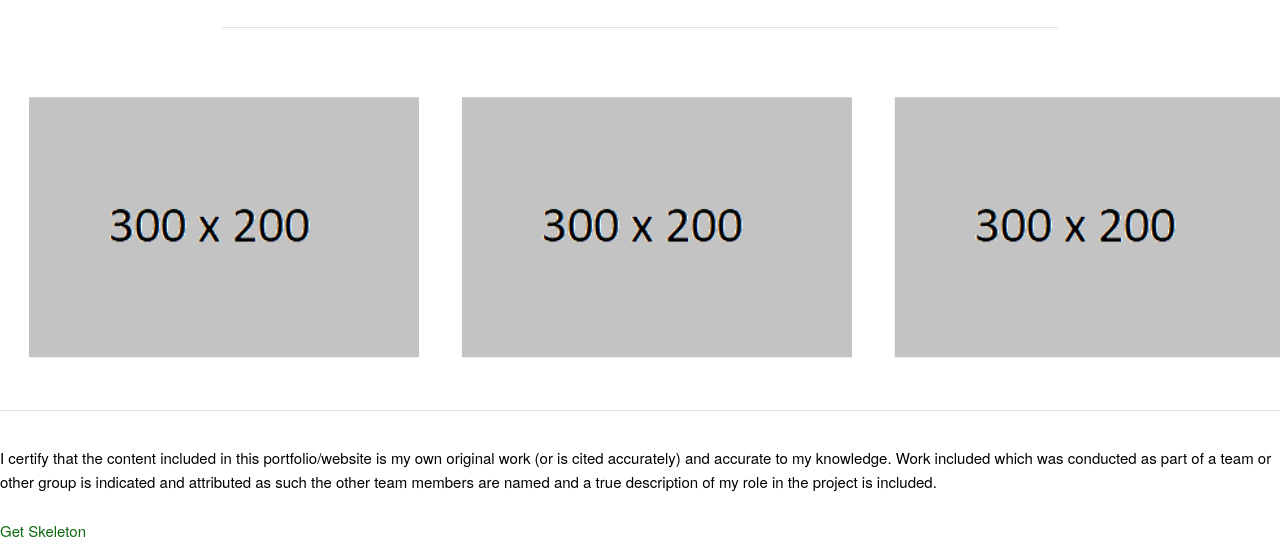
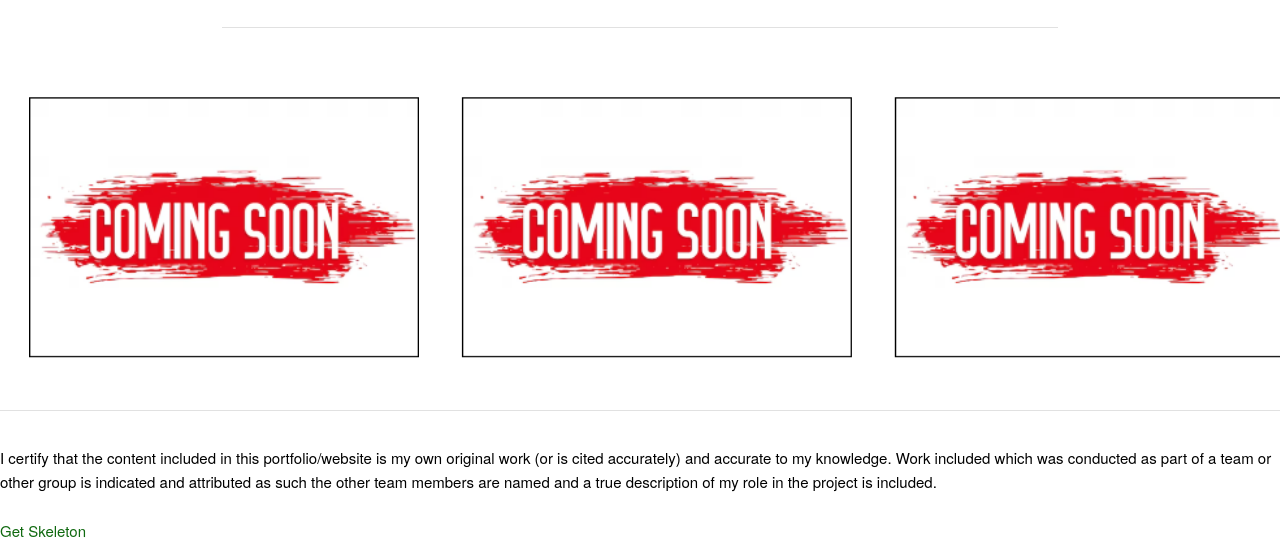
Before and after one commit to gilmore-ec/Portfolio-Site, a plain HTML site: page projects.html in a window 1280 px wide. Shown: the part 319-862 px from the top of the page. Drawn offline with nearby package versions, Linux system fonts and the light colour scheme.

Commit message:
Small fixes

```diff
--- a/projects.html
+++ b/projects.html
@@ -39,15 +39,15 @@
         </div>
         <div class="row projects">
             <div class="four columns">
-                <a href="#"><img src="assets/300x200.png" alt="" class="profile"></a>
+                <a href="#"><img src="assets/Coming SoonB.png" alt="" class="profile"></a>
             </div>
 
             <div class="four columns">
-                <a href="#"><img src="assets/300x200.png" alt="" class="profile"></a>
+                <a href="#"><img src="assets/Coming SoonB.png" alt="" class="profile"></a>
             </div>
 
             <div class="four columns">
-                <a href="#"><img src="assets/300x200.png" alt="" class="profile"></a>
+                <a href="#"><img src="assets/Coming SoonB.png" alt="" class="profile"></a>
             </div>
         </div>
 
```
Also changed, not shown: contact.html (+3 -3 lines), home.html (+1 -1 lines), assets/Coming Soon.png, assets/Coming SoonB.png (added), 1 other file.
